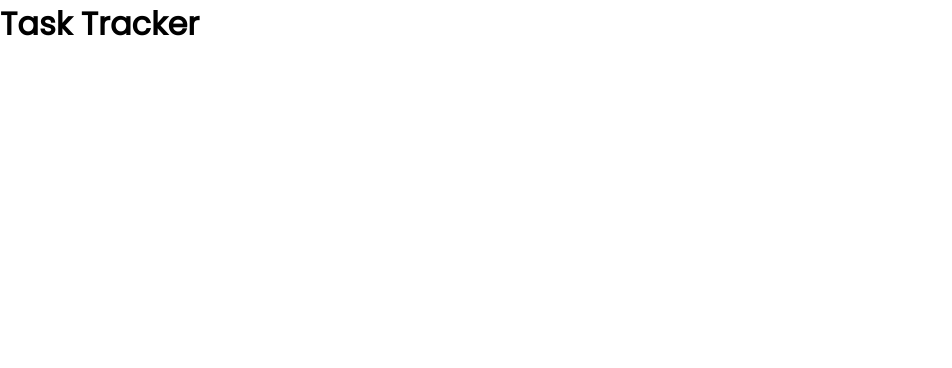
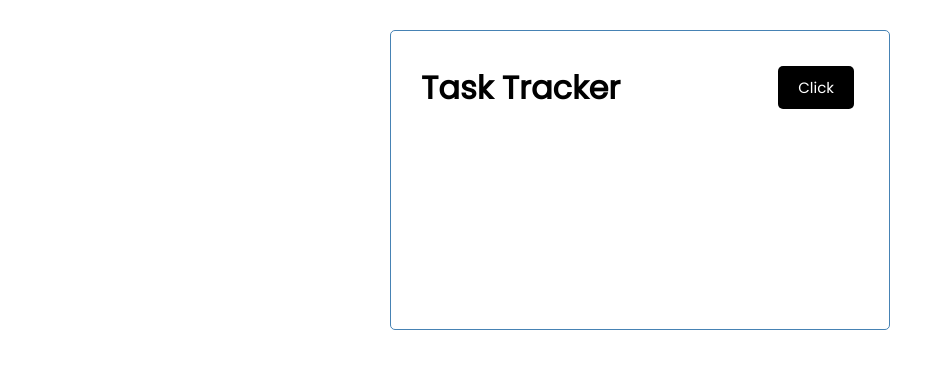
Before and after one commit to thadeusdev/angular-crash, an Angular app: page / in a window 1280 px wide. Shown: the top 368 px of the page, without its empty margins (0-952 px from the left). Built offline with nearby package versions, Linux system fonts and the light colour scheme.

Commit message:
header and button component

```diff
--- a/src/app/app.component.html
+++ b/src/app/app.component.html
@@ -1 +1,3 @@
-<h1>{{title}}</h1>
+<div class="container">
+  <app-header></app-header>
+</div>
--- a/src/app/app.module.ts
+++ b/src/app/app.module.ts
@@ -2,10 +2,14 @@
 import { BrowserModule } from '@angular/platform-browser';
 
 import { AppComponent } from './app.component';
+import { HeaderComponent } from './components/header/header.component';
+import { ButtonComponent } from './components/button/button.component';
 
 @NgModule({
   declarations: [
-    AppComponent
+    AppComponent,
+    HeaderComponent,
+    ButtonComponent
   ],
   imports: [
     BrowserModule
--- /dev/null
+++ b/src/app/components/button/button.component.html
@@ -0,0 +1 @@
+<button class="btn">Click</button>
--- /dev/null
+++ b/src/app/components/header/header.component.css
@@ -0,0 +1,6 @@
+header{
+    display: flex;
+    justify-content: space-between;
+    align-items: center;
+    margin-bottom: 20px;
+}
--- /dev/null
+++ b/src/app/components/header/header.component.html
@@ -0,0 +1,4 @@
+<header>
+    <h1>{{title}}</h1>
+    <app-button color="green" text="Add"></app-button>
+</header>
--- /dev/null
+++ b/src/app/components/header/header.component.ts
@@ -0,0 +1,11 @@
+import { Component } from '@angular/core';
+
+@Component({
+  selector: 'app-header',
+  templateUrl: './header.component.html',
+  styleUrls: ['./header.component.css']
+})
+export class HeaderComponent {
+  title: string = 'Task Tracker'
+
+}
```
Also changed, not shown: src/app/components/button/button.component.ts (added, +12 -0 lines), src/app/components/button/button.component.css (added), 2 other files (tests, documents, lock files or other folders).
